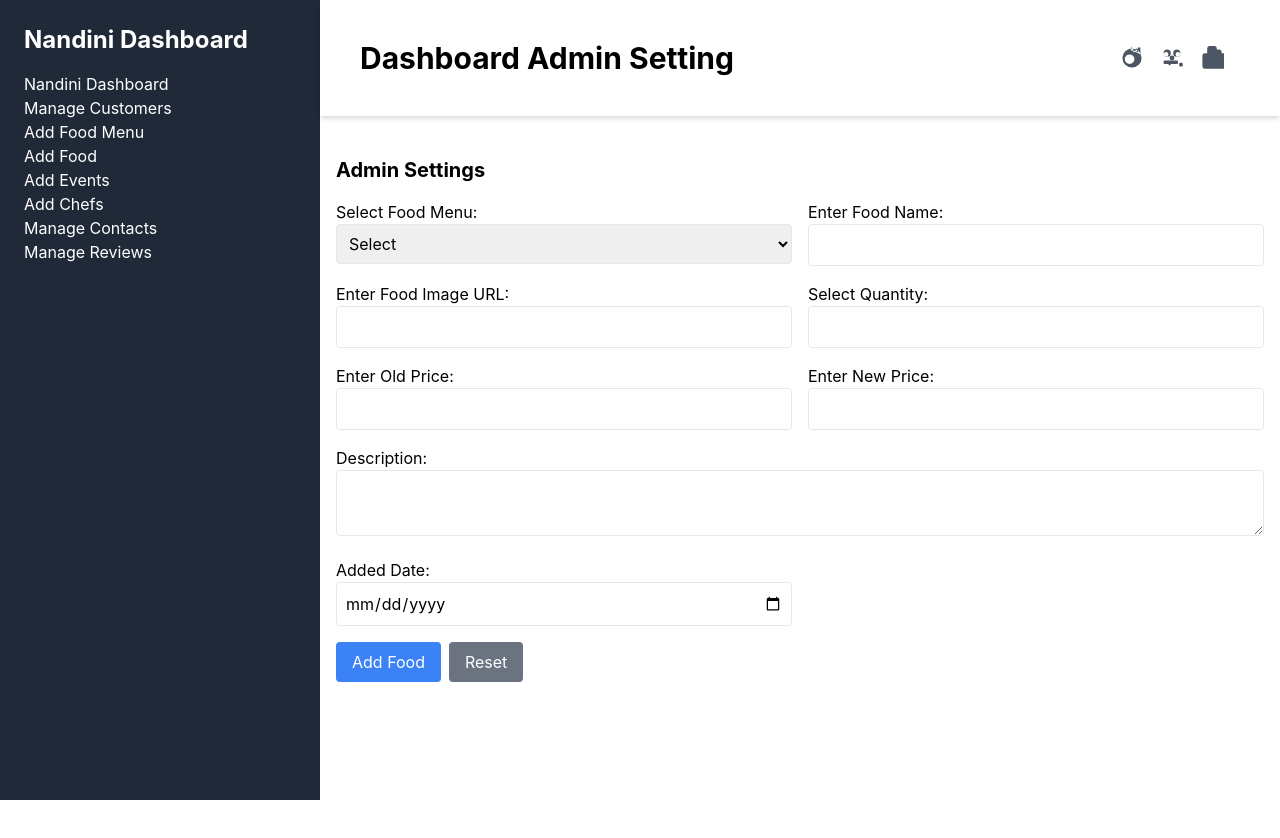
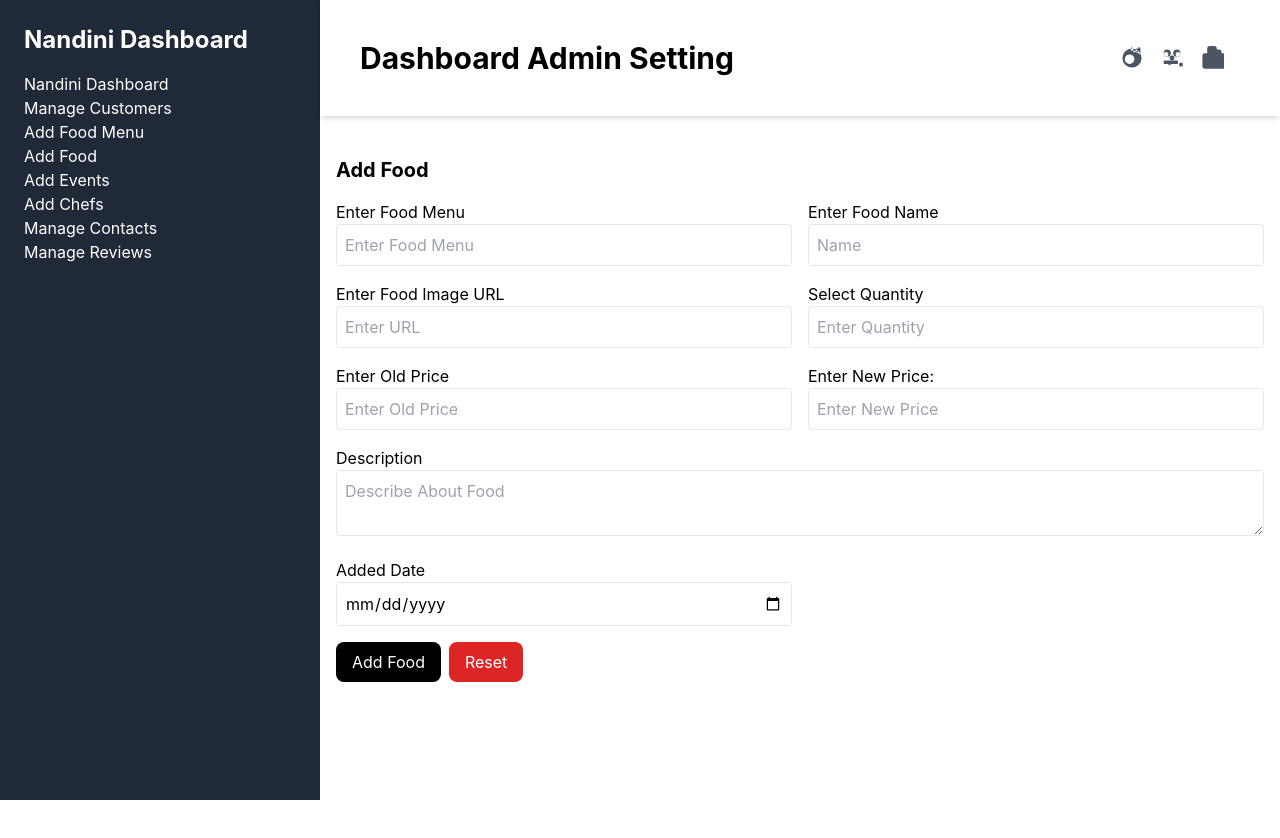
Before and after one commit to kmdurga67/crud-application, a React (Create React App) app: page / in a window 1280 px wide. Shown: the top 838 px of the page. Built offline with nearby package versions, Linux system fonts and the light colour scheme.

Commit message:
updated code quality

```diff
--- a/src/components/DashboardAdminForm.js
+++ b/src/components/DashboardAdminForm.js
@@ -48,49 +48,45 @@ const DashboardAdminForm = () => {
 
   return (
     <div className="p-4 mt-6 h-screen">
-      <h1 className="text-xl font-bold mb-4">Admin Settings</h1>
+      <h1 className="text-xl font-bold mb-4">Add Food</h1>
       <form onSubmit={handleSubmit}>
         <div className="grid grid-cols-2 gap-4">
           <div>
-            <label htmlFor="foodMenu">Select Food Menu:</label>
-            <select id="foodMenu" value={foodMenu} onChange={(e) => setFoodMenu(e.target.value)} className="w-full p-2 border rounded">
-            <option value="Select">Select</option>
-              <option value="Veg">Veg</option>
-              <option value="Non-Veg">Non-Veg</option>
-            </select>
+            <label htmlFor="foodMenu">Enter Food Menu</label>
+            <input type="text" id="foodName" value={foodMenu} onChange={(e) => setFoodName(e.target.value)} className="w-full p-2 border rounded" placeholder='Enter Food Menu' />
           </div>
           <div>
-            <label htmlFor="foodName">Enter Food Name:</label>
-            <input type="text" id="foodName" value={foodName} onChange={(e) => setFoodName(e.target.value)} className="w-full p-2 border rounded" />
+            <label htmlFor="foodName">Enter Food Name</label>
+            <input type="text" id="foodName" value={foodName} onChange={(e) => setFoodName(e.target.value)} className="w-full p-2 border rounded" placeholder='Name' />
           </div>
           <div>
-            <label htmlFor="foodImageUrl">Enter Food Image URL:</label>
-            <input type="text" id="foodImageUrl" value={foodImageUrl} onChange={(e) => setFoodImageUrl(e.target.value)} className="w-full p-2 border rounded" />
+            <label htmlFor="foodImageUrl">Enter Food Image URL</label>
+            <input type="text" id="foodImageUrl" value={foodImageUrl} onChange={(e) => setFoodImageUrl(e.target.value)} className="w-full p-2 border rounded" placeholder='Enter URL' />
           </div>
           <div>
-            <label htmlFor="quantity">Select Quantity:</label>
-            <input type="number" id="quantity" value={quantity} onChange={(e) => setQuantity(e.target.value)} className="w-full p-2 border rounded" />
+            <label htmlFor="quantity">Select Quantity</label>
+            <input type="number" id="quantity" value={quantity} onChange={(e) => setQuantity(e.target.value)} className="w-full p-2 border rounded" placeholder='Enter Quantity'/>
           </div>
           <div>
-            <label htmlFor="oldPrice">Enter Old Price:</label>
-            <input type="number" id="oldPrice" value={oldPrice} onChange={(e) => setOldPrice(e.target.value)} className="w-full p-2 border rounded" />
+            <label htmlFor="oldPrice">Enter Old Price</label>
+            <input type="number" id="oldPrice" value={oldPrice} onChange={(e) => setOldPrice(e.target.value)} className="w-full p-2 border rounded" placeholder='Enter Old Price'/>
           </div>
           <div>
             <label htmlFor="newPrice">Enter New Price:</label>
-            <input type="number" id="newPrice" value={newPrice} onChange={(e) => setNewPrice(e.target.value)} className="w-full p-2 border rounded" />
+            <input type="number" id="newPrice" value={newPrice} onChange={(e) => setNewPrice(e.target.value)} className="w-full p-2 border rounded" placeholder='Enter New Price'/>
           </div>
           <div className="col-span-2">
-            <label htmlFor="description">Description:</label>
-            <textarea id="description" value={description} onChange={(e) => setDescription(e.target.value)} className="w-full p-2 border rounded" />
+            <label htmlFor="description">Description</label>
+            <textarea id="description" value={description} onChange={(e) => setDescription(e.target.value)} className="w-full p-2 border rounded" placeholder='Describe About Food'/>
           </div>
           <div>
-            <label htmlFor="addedDate">Added Date:</label>
+            <label htmlFor="addedDate">Added Date</label>
             <input type="date" id="addedDate" value={addedDate} onChange={(e) => setAddedDate(e.target.value)} className="w-full p-2 border rounded" />
           </div>
         </div>
         <div className="mt-4">
-          <button type="submit" className="bg-blue-500 text-white px-4 py-2 rounded mr-2">Add Food</button>
-          <button type="button" onClick={handleReset} className="bg-gray-500 text-white px-4 py-2 rounded">Reset</button>
+          <button type="submit" className="bg-black text-white px-4 py-2 rounded-lg mr-2">Add Food</button>
+          <button type="button" onClick={handleReset} className="bg-red-600 text-white px-4 py-2 rounded-lg">Reset</button>
         </div>
       </form>
     </div>
--- a/src/components/Header.js
+++ b/src/components/Header.js
@@ -1,10 +1,11 @@
 import React from "react";
 import { Inbox, Notification, UserIcon } from "../utils/constants";
+import { Link } from "react-router-dom";
 
 function Header() {
   return (
     <div className="bg-white text-black p-10 shadow-2xl shadow-slate-100 flex justify-between items-center shadow-bottom">
-      <h1 className="text-3xl font-bold">Dashboard Admin Setting</h1>
+      <h1 className="text-3xl font-bold"><Link to="/">Dashboard Admin Setting</Link></h1>
       <div className="flex items-center">
         {Notification}
         {UserIcon}
```
